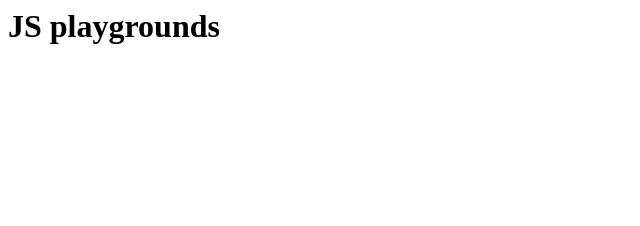
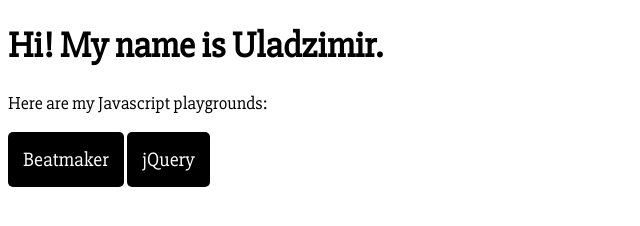
Before and after one commit to umasko/umasko.github.io, a plain HTML site: page index.html in a window 1280 px wide. Shown: the whole page, without its empty margins (0-640 px from the left). Drawn offline with Linux system fonts and the light colour scheme.

Commit message:
Add basic styling and file structure

```diff
--- a/index.html
+++ b/index.html
@@ -1 +1,17 @@
-<h1>JS playgrounds</h1>
+<!DOCTYPE html>
+<html>
+<head>
+  <meta charset="utf-8">
+  <link rel="stylesheet" href="styles.css">
+</head>
+<body>
+  <div class="containter">
+    <h1>Hi! My name is Uladzimir.</h1>
+    <p>Here are my Javascript playgrounds:</p>
+    <ul class="menu">
+      <li class="menu-item"><a href="playgrounds/beatmaker/beatmaker.html">Beatmaker</a></li>
+      <li class="menu-item"><a href="playgrounds/jquery/jquery.html">jQuery</a></li>
+    </ul>
+  </div>
+</body>
+</html>
--- /dev/null
+++ b/styles.css
@@ -0,0 +1,32 @@
+@import url(https://fonts.googleapis.com/css?family=Slabo+27px);
+
+body {
+  font-family: 'Slabo 27px', serif;
+  font-size: 18px;
+}
+
+ul.menu {
+  padding: 0px;
+  list-style: none;
+}
+
+li.menu-item {
+  display: inline-block;
+  padding: 15px;
+  font-size: 20px;
+  background-color: black;
+  border-radius: 5px;
+}
+
+li.menu-item:hover {
+  background-color: grey;
+}
+
+a {
+  color: white;
+  text-decoration: none;
+}
+
+.container {
+  width: 100%;
+}
```
Also changed, not shown: playgrounds/beatmaker/beatmaker.html (added, +11 -0 lines), playgrounds/jquery/jquery.html (added, +11 -0 lines).
